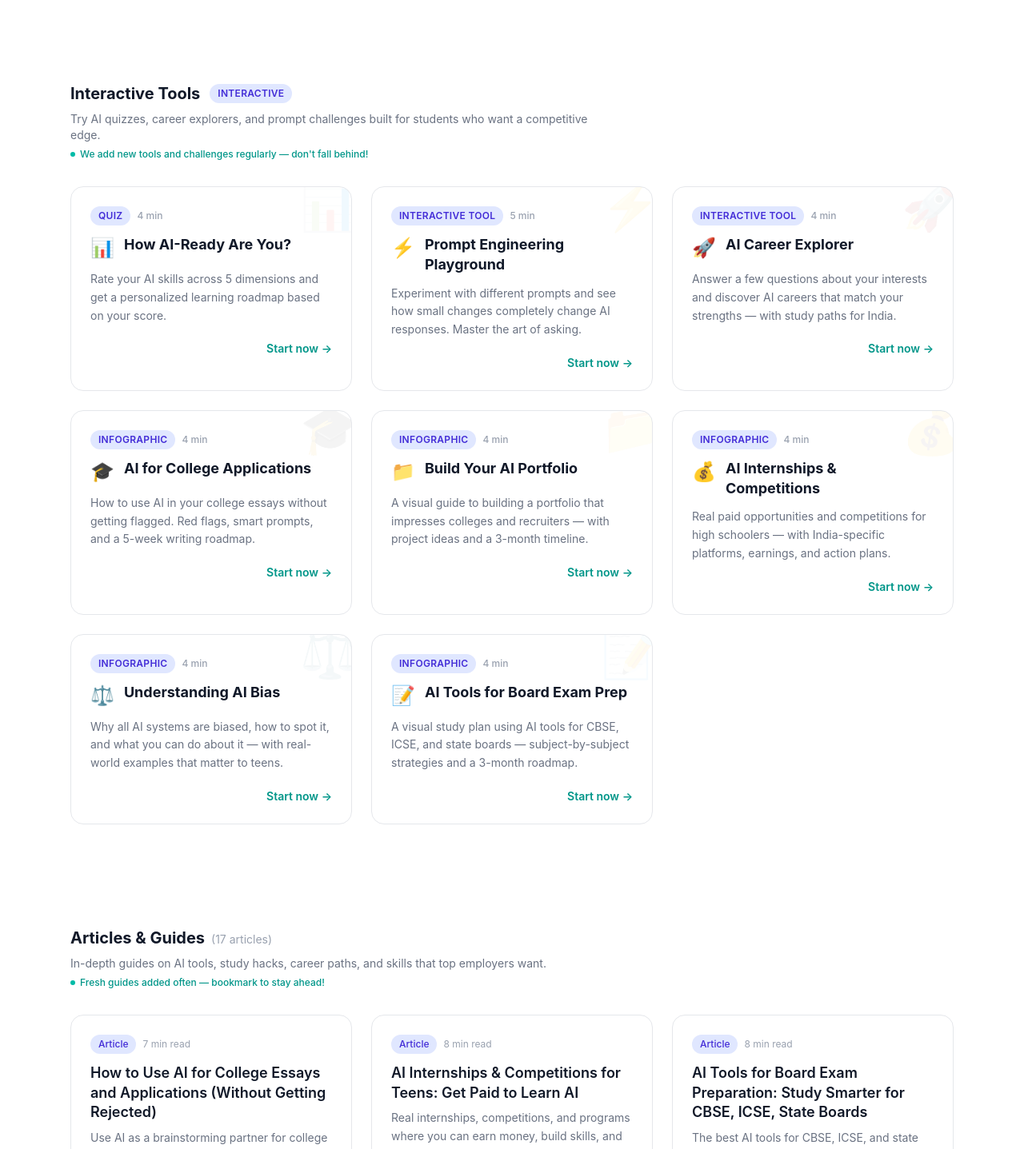
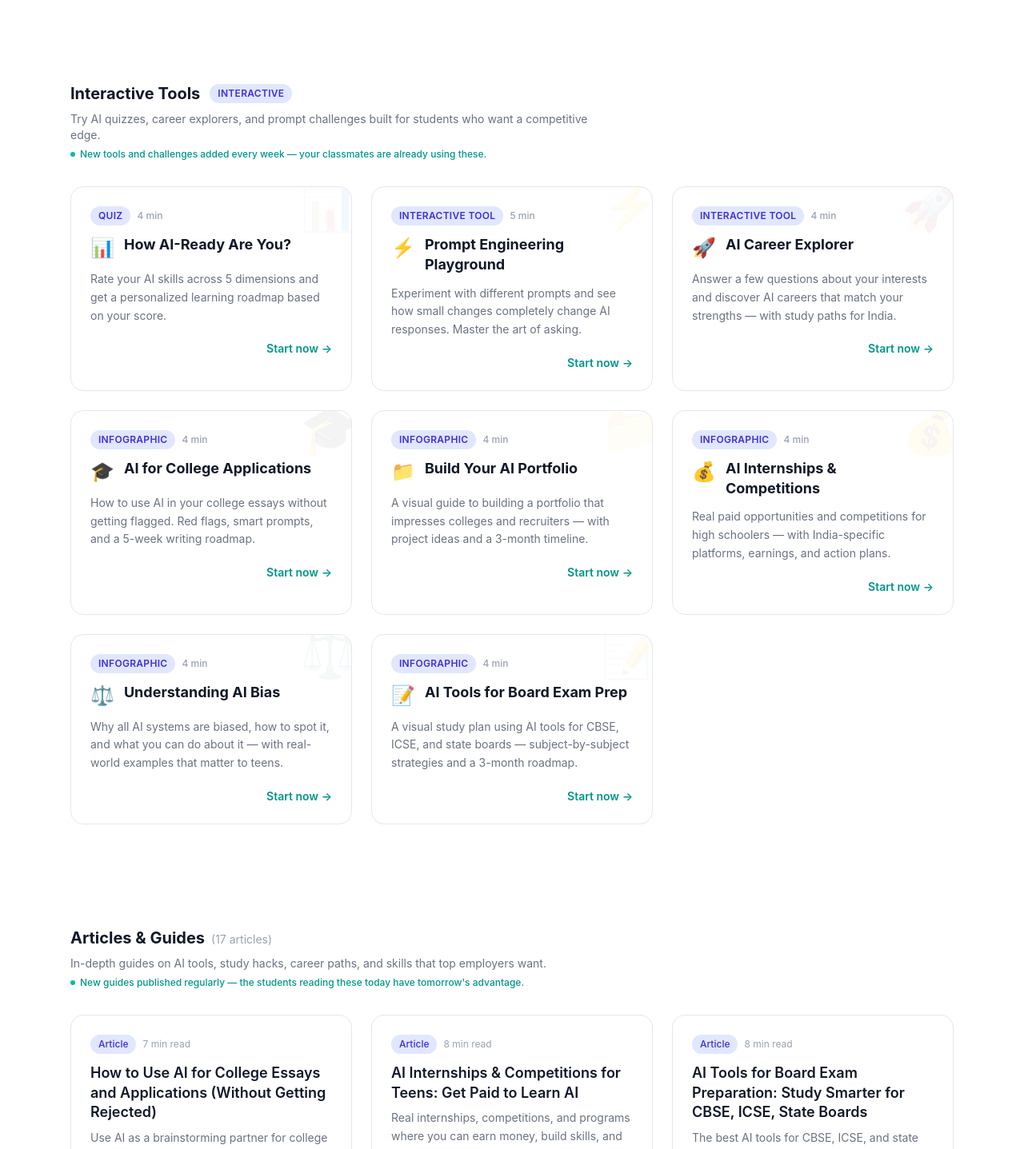
Before and after one commit to AIThinkTankSpace/AIThinkTank, a Next.js app: page /ai-for-teens in a window 1280 px wide. Shown: the part 969-2406 px from the top of the page at 80% size. Built offline with nearby package versions, Linux system fonts and the light colour scheme.

Commit message:
Strengthen section freshness copy with FOMO and social proof

```diff
--- a/src/components/HubPage.tsx
+++ b/src/components/HubPage.tsx
@@ -19,26 +19,26 @@ const sectionLabels: Record<Category, {
   "ai-for-kids": {
     interactive: "Explore & Play",
     interactiveDesc: "Fun quizzes, visual explainers, and hands-on activities to help kids understand AI — no coding needed.",
-    interactiveFresh: "New games and quizzes added regularly — check back often!",
+    interactiveFresh: "We add and refresh these every week — the AI world moves fast, and so do we.",
     articles: "Read & Learn",
     articlesDesc: "Simple, engaging articles that break down AI concepts for curious young minds and families.",
-    articlesFresh: "New articles published frequently — stay curious!",
+    articlesFresh: "New articles drop regularly — miss one and you miss what every other kid already knows.",
   },
   "ai-for-teens": {
     interactive: "Interactive Tools",
     interactiveDesc: "Try AI quizzes, career explorers, and prompt challenges built for students who want a competitive edge.",
-    interactiveFresh: "We add new tools and challenges regularly — don\u0027t fall behind!",
+    interactiveFresh: "New tools and challenges added every week — your classmates are already using these.",
     articles: "Articles & Guides",
     articlesDesc: "In-depth guides on AI tools, study hacks, career paths, and skills that top employers want.",
-    articlesFresh: "Fresh guides added often — bookmark to stay ahead!",
+    articlesFresh: "New guides published regularly — the students reading these today have tomorrow\u0027s advantage.",
   },
   "ai-for-corporates": {
     interactive: "Assess & Discover",
     interactiveDesc: "Quick assessments, readiness scorecards, and visual frameworks to gauge your AI maturity.",
-    interactiveFresh: "Updated regularly with new frameworks — revisit to track your progress.",
+    interactiveFresh: "Updated frequently — your competitors are benchmarking themselves here. Are you?",
     articles: "Insights & Frameworks",
     articlesDesc: "Practical case studies, ROI frameworks, and implementation playbooks for business leaders.",
-    articlesFresh: "New insights published regularly — stay informed!",
+    articlesFresh: "New insights published regularly — the leaders reading these are already one step ahead.",
   },
 };
 
```
